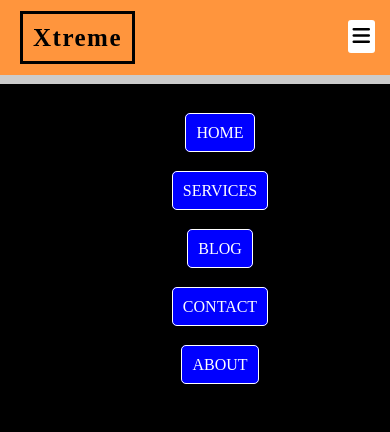
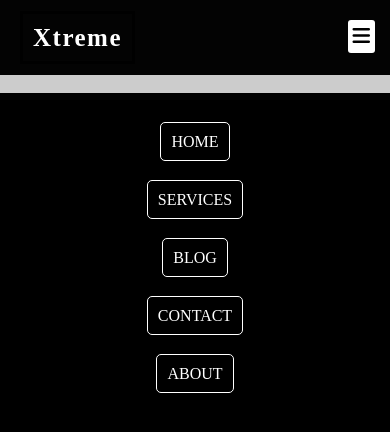
Before and after one commit to Rohitkushwaha01/Navbars, a plain HTML site: page second_nav.html in a window 390 px wide. Drawn offline with Linux system fonts and the light colour scheme.

Commit message:
Update style1.css

```diff
--- a/style1.css
+++ b/style1.css
@@ -14,7 +14,7 @@ body{
 #Logo{
     line-height: 3;
     font-size: 25px;
-    color: rgb(0, 0, 0);
+    color: rgb(255, 255, 255);
     text-transform: capitalize;
     font-weight: bold;
     letter-spacing: 1.5px;
@@ -23,7 +23,7 @@ body{
     padding: 10px;
 }
 nav{
-    background-color: rgb(255, 149, 61);
+    background-color: rgb(3, 3, 3);
 }
 nav ul{
     float: right;
@@ -69,7 +69,7 @@ nav ul li a:hover{
         position: fixed;
         width: 100%;
         height: 100%;
-        top: 10%;
+        top: 11%;
         transition: all .5s;
         text-align: center;
         z-index: 1;
@@ -77,6 +77,10 @@ nav ul li a:hover{
     nav ul li{
         display: block;
         margin-top: 40px;
+        padding: 0px;
+    }
+    nav ul li a{
+        background-color: black;
     }
     #checkbtn{
         display: block;
```
